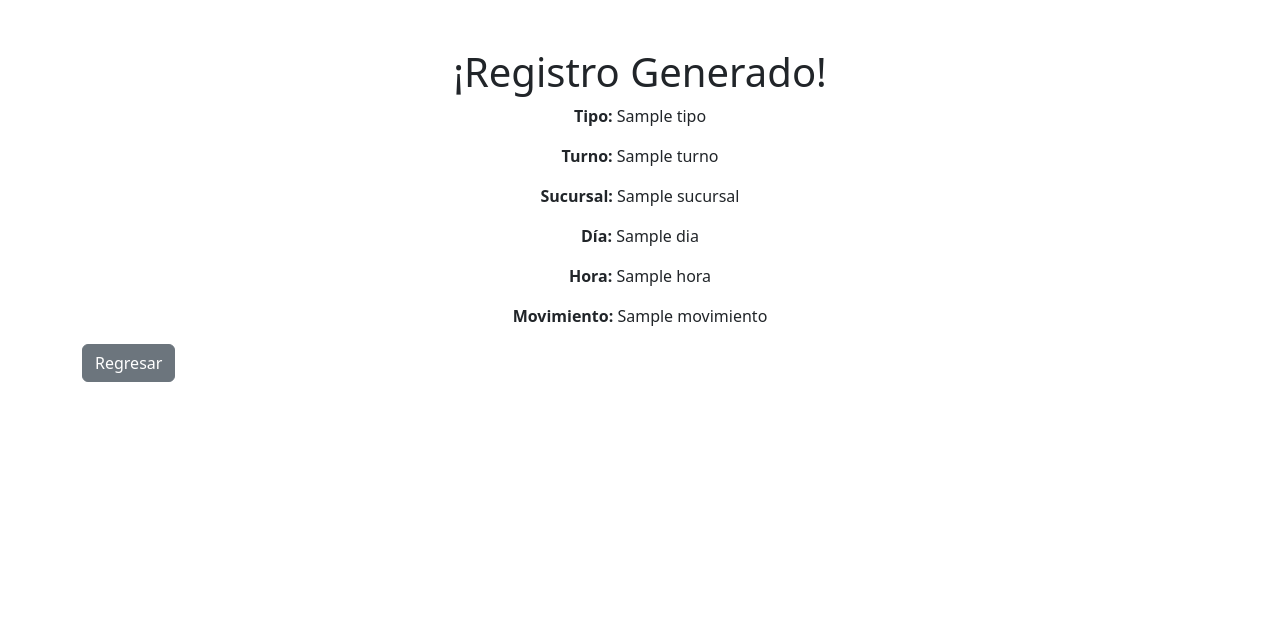
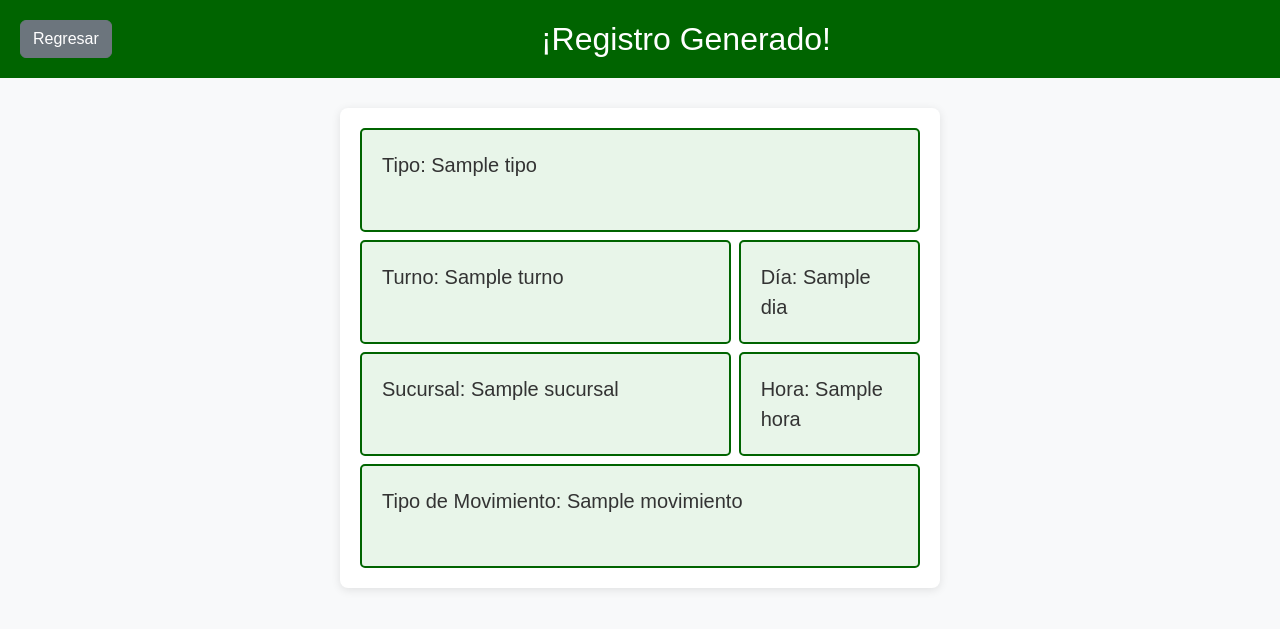
Before and after one commit to AntonioDominguezOrtega/Dashboard, a Django app: template dashboard/templates/dashboard/turno_exitoso.html in a window 1280 px wide. Shown: the top 629 px of the page. Run offline with Django 5.2, Linux system fonts and the light colour scheme; the template is opened without the code that fills it: most values are stand-ins (such as "Sample title", 1, 10 or a date in 2020).

Commit message:
Añadiendo estilos a registro exitoso

```diff
--- a/dashboard/templates/dashboard/turno_exitoso.html
+++ b/dashboard/templates/dashboard/turno_exitoso.html
@@ -5,17 +5,85 @@
     <meta name="viewport" content="width=device-width, initial-scale=1.0">
     <title>Registro Generado</title>
     <link rel="stylesheet" href="https://cdn.jsdelivr.net/npm/bootstrap@5.3.0-alpha3/dist/css/bootstrap.min.css">
+    <style>
+        body {
+            font-family: Arial, sans-serif;
+            background-color: #f8f9fa; /* Fondo claro */
+            color: #333; /* Color de texto */
+        }
+        .header {
+            background-color: #006400; /* Verde oscuro */
+            color: white;
+            padding: 20px;
+            display: flex; /* Usar flexbox para alinear elementos */
+            align-items: center; /* Centrar verticalmente */
+        }
+        .header .btn {
+            margin-right: auto; /* Empujar el botón a la izquierda */
+        }
+        h1 {
+            margin: 0;
+            font-size: 32px; /* Aumentar tamaño del título */
+            text-align: center; /* Alinear el texto al centro */
+            flex-grow: 1; /* Permitir que el título ocupe el espacio disponible */
+        }
+        .parent {
+            display: grid;
+            grid-template-columns: repeat(3, 1fr);
+            grid-template-rows: repeat(4, 1fr);
+            gap: 8px;
+            margin: 30px auto; /* Centrar el contenedor */
+            max-width: 600px; /* Ancho máximo para centrar */
+            background-color: white; /* Fondo blanco para el contenedor */
+            border-radius: 8px;
+            box-shadow: 0 2px 10px rgba(0, 0, 0, 0.1);
+            padding: 20px;
+        }
+        .tipo, .turno, .sucursal, .dia, .hora, .tipo-movimiento {
+            background-color: #e8f5e9; /* Fondo verde claro */
+            padding: 20px; /* Aumentar el padding */
+            border: 2px solid #006400; /* Borde verde */
+            border-radius: 5px;
+            font-size: 20px; /* Aumentar el tamaño de la fuente */
+        }
+        .tipo {
+            grid-column: span 3 / span 3;
+        }
+        .turno {
+            grid-column: span 2 / span 2;
+            grid-row-start: 2;
+        }
+        .sucursal {
+            grid-column: span 2 / span 2;
+            grid-column-start: 1;
+            grid-row-start: 3;
+        }
+        .dia {
+            grid-column-start: 3;
+            grid-row-start: 2;
+        }
+        .hora {
+            grid-column-start: 3;
+            grid-row-start: 3;
+        }
+        .tipo-movimiento {
+            grid-column: span 3 / span 3;
+            grid-row-start: 4;
+        }
+    </style>
 </head>
 <body>
-    <div class="container mt-5">
-        <h1 class="text-center">¡Registro Generado!</h1>
-        <p class="text-center"><strong>Tipo:</strong> {{ tipo|capfirst }}</p>
-        <p class="text-center"><strong>Turno:</strong> {{ turno }}</p>
-        <p class="text-center"><strong>Sucursal:</strong> {{ sucursal }}</p>
-        <p class="text-center"><strong>Día:</strong> {{ dia }}</p>
-        <p class="text-center"><strong>Hora:</strong> {{ hora }}</p>
-        <p class="text-center"><strong>Movimiento:</strong> {{ movimiento }}</p>
+    <div class="header">
         <a href="{% url 'generar_turno' %}" class="btn btn-secondary">Regresar</a>
+        <h1>¡Registro Generado!</h1>
+    </div>
+    <div class="parent">
+        <div class="tipo">Tipo: {{ tipo|capfirst }}</div>
+        <div class="turno">Turno: {{ turno }}</div>
+        <div class="sucursal">Sucursal: {{ sucursal }}</div>
+        <div class="dia">Día: {{ dia }}</div>
+        <div class="hora">Hora: {{ hora }}</div>
+        <div class="tipo-movimiento">Tipo de Movimiento: {{ movimiento }}</div>
     </div>
 </body>
 </html>
```
Also changed, not shown: dashboard/templates/dashboard/agendar_cita.html (+7 -1 lines), dashboard/templates/dashboard/generar_turno.html (+7 -1 lines).
